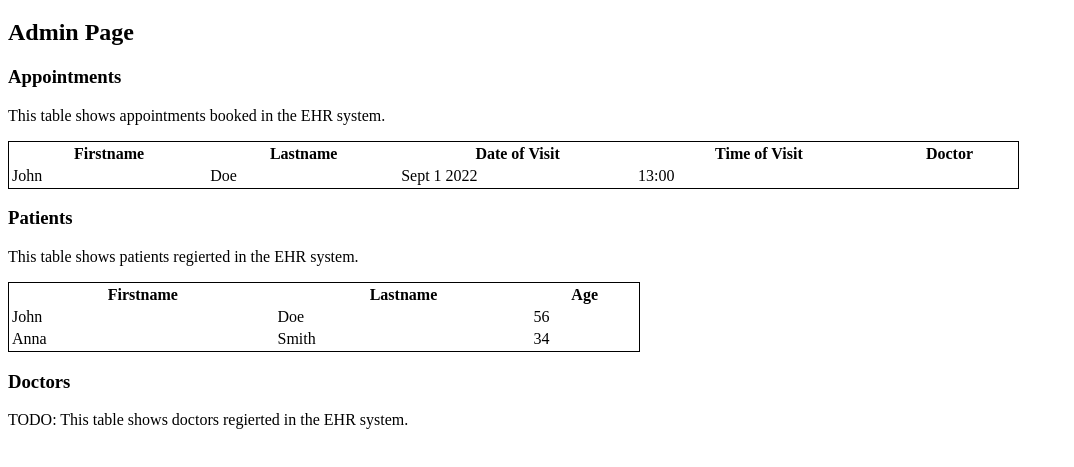
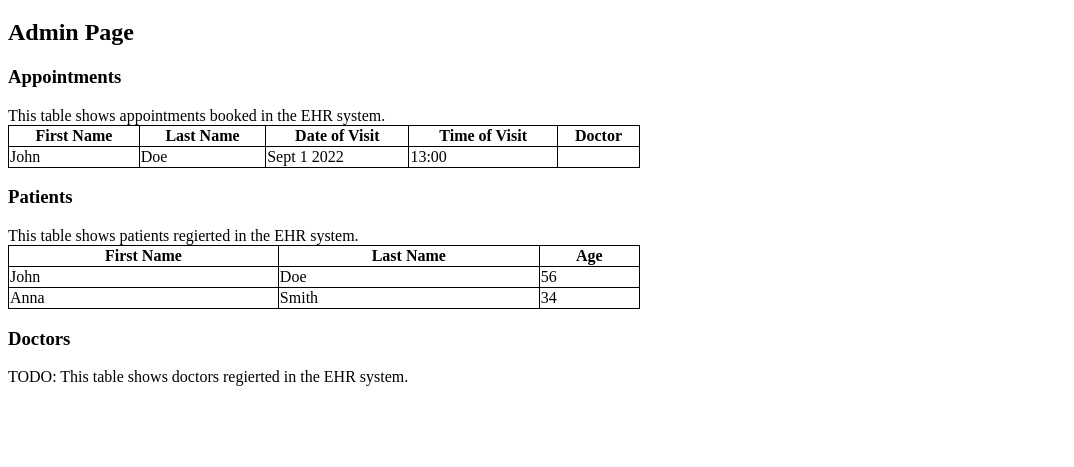
Before and after one commit to chunthebear/HINF-115-UVic, a plain HTML site: page Week 2/index.html in a window 1280 px wide. Shown: the part 61-528 px from the top of the page, without its empty margins (0-1074 px from the left). Drawn offline with Linux system fonts and the light colour scheme.

Commit message:
Adjusted for semantic tags

```diff
--- a/Week 2/index.html
+++ b/Week 2/index.html
@@ -1,5 +1,18 @@
 <!DOCTYPE html>
 <html>
+
+<head>
+    <style>
+        table, th, td {
+            border: 1px solid black;
+            border-collapse: collapse;
+        }
+        table {
+            width: 50%;
+        }
+    </style>
+</head>
+
 <body>
 
 <h1>Electronic Health Record</h1>
@@ -8,12 +21,12 @@
 
 <h3>Appointments</h3>
 
-<p>This table shows appointments booked in the EHR system.</p>
+<caption>This table shows appointments booked in the EHR system.</caption>
 
-<table style="width:80%; border: 1px solid black;">
+<table>
     <tr>
-        <th>Firstname</th>
-        <th>Lastname</th>
+        <th>First Name</th>
+        <th>Last Name</th>
         <th>Date of Visit</th>
         <th>Time of Visit</th>
         <th>Doctor</th>
@@ -33,12 +46,12 @@
 
 <h3>Patients</h3>
 
-<p>This table shows patients regierted in the EHR system.</p>
+<caption>This table shows patients regierted in the EHR system.</caption>
 
-<table style="width:50%; border: 1px solid black;">
+<table>
     <tr>
-        <th>Firstname</th>
-        <th>Lastname</th>
+        <th>First Name</th>
+        <th>Last Name</th>
         <th>Age</th>
     </tr>
 
@@ -58,7 +71,7 @@
 
 <h3>Doctors</h3>
 
-<p>TODO: This table shows doctors regierted in the EHR system.</p>
+<caption>TODO: This table shows doctors regierted in the EHR system.</caption>
 
 </body>
 </html>
```
